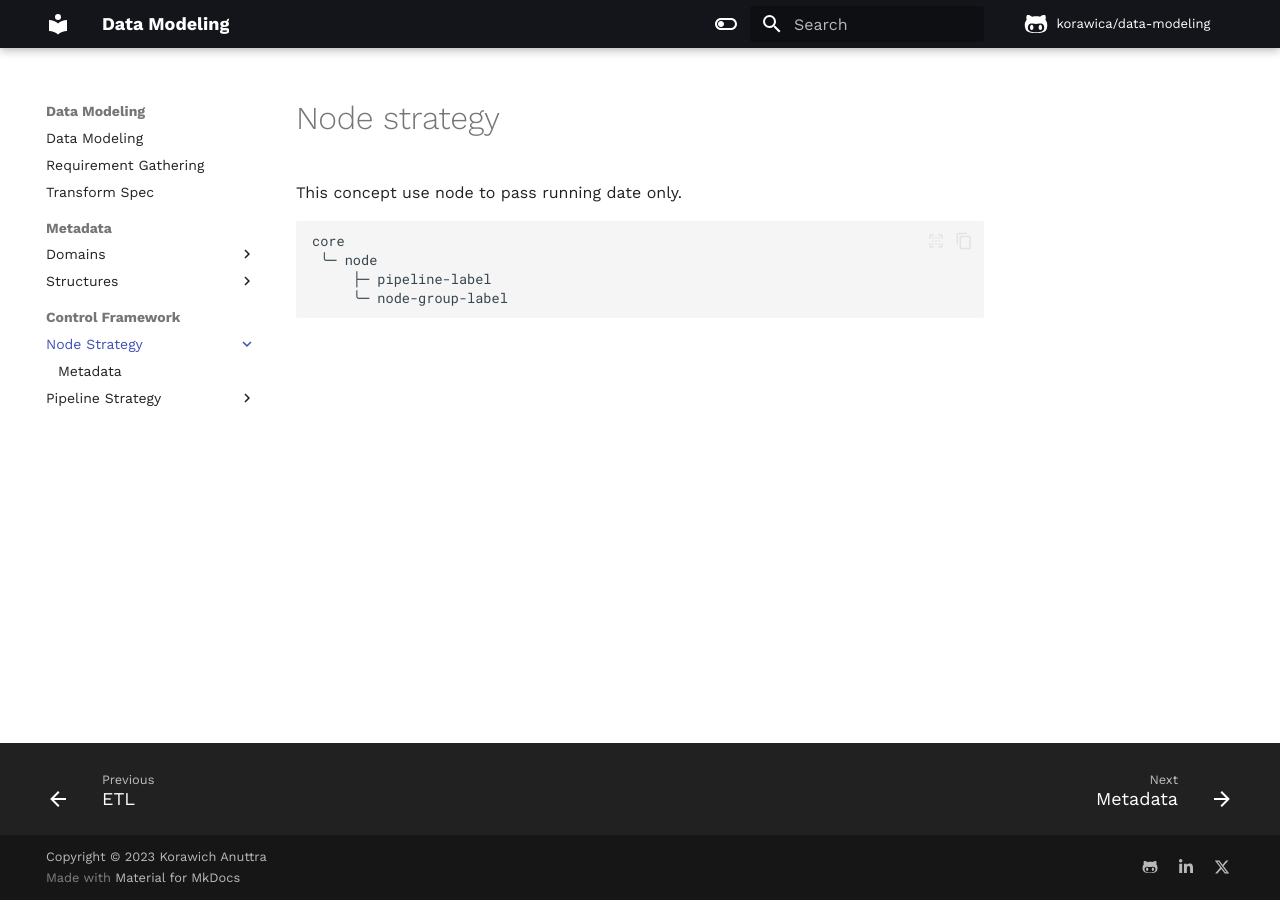
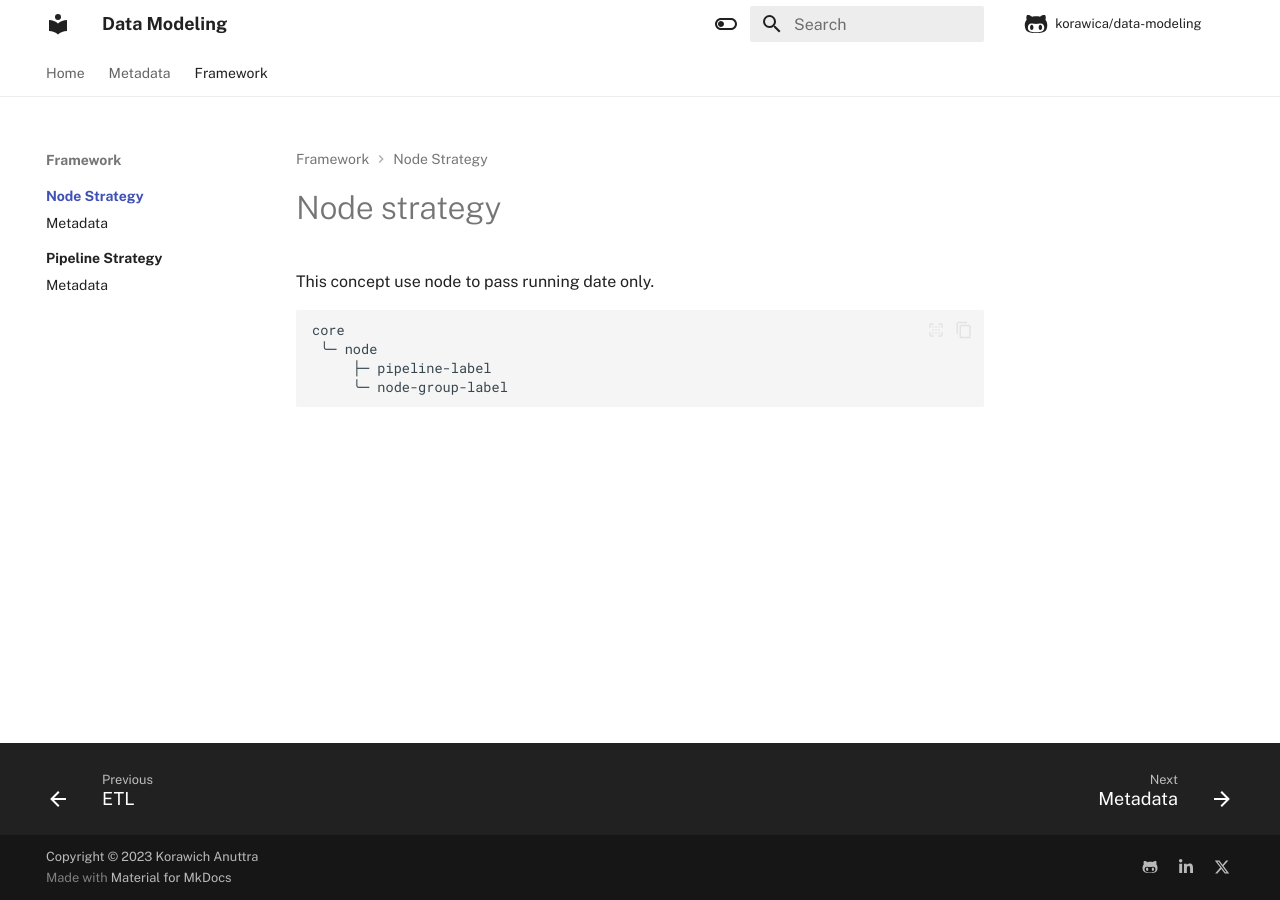
Before and after one commit to korawica/data-modeling, an MkDocs documentation site: the page built from docs/framework/node-strategy/index.md, in a window 1280 px wide. Built offline with MkDocs 1.6.1 and Material for MkDocs 9.7.7, drawn with Linux system fonts in a browser that asks for light colours; comment, search, counter and statistics services are not loaded.

Commit message:
:page_facing_up: docs: update mkdocs config for nav expand.

```diff
--- a/mkdocs.yml
+++ b/mkdocs.yml
@@ -2,36 +2,45 @@ site_name: Data Modeling
 theme:
   name: material
   features:
+    - announce.dismiss
+    - content.code.annotate
+    - content.code.copy
+    - content.code.select
+    - content.tabs.link
+    - content.tooltips
+    - header.autohide
     - navigation.indexes
+    - navigation.expand
+    - navigation.footer
     - navigation.instant
+    - navigation.sections
     - navigation.instant.prefetch
-    - navigation.sections
-    - navigation.footer
-    - search.suggest
+    - navigation.instant.progress
+    - navigation.path
+    - navigation.prune
+    - navigation.tabs
+    - navigation.top
+    - navigation.tracking
     - search.highlight
     - search.share
-    - content.tabs.link
-    - content.code.annotation
-    - content.code.copy
-    - content.code.select
-    - content.footnote.tooltips
-    - content.tooltips
+    - search.suggest
+    - toc.follow
   language: en
   palette:
     - scheme: default
+      primary: white
+      accent: gray
       toggle:
         icon: material/toggle-switch-off-outline
         name: Switch to dark mode
-      primary: black
-      accent: purple
     - scheme: slate
+      primary: grey
+      accent: white
       toggle:
         icon: material/toggle-switch
         name: Switch to light mode
-      primary: blue grey
-      accent: lime
   font:
-    text: Work Sans
+    text: "Public Sans"
     code: Roboto Mono
   icon:
     repo: fontawesome/brands/github-alt
@@ -51,9 +60,11 @@ extra:
       link: https://x.com/korawica
 
 nav:
-  - index.md
-  - Requirement Gathering: requirement-gathering.md
-  - Transform Spec: transform-spec.md
+  - Home:
+    - index.md
+    - Requirement Gathering: requirement-gathering.md
+    - Transform Spec: transform-spec.md
+
   - Metadata:
     - Domains:
         - Customer: metadata/domains/customer.md
@@ -62,13 +73,14 @@ nav:
         - Master: metadata/structures/master.md
         - Transaction: metadata/structures/transaction.md
         - ETL: metadata/structures/etl.md
-  - Control Framework:
+
+  - Framework:
     - Node Strategy:
-        - control-framework/node-strategy/index.md
-        - Metadata: control-framework/node-strategy/metadata.md
+        - framework/node-strategy/index.md
+        - Metadata: framework/node-strategy/metadata.md
     - Pipeline Strategy:
-        - control-framework/pipeline-strategy/index.md
-        - Metadata: control-framework/pipeline-strategy/metadata.md
+        - framework/pipeline-strategy/index.md
+        - Metadata: framework/pipeline-strategy/metadata.md
 
 plugins:
   - awesome-pages
```
Also changed, not shown: docs/framework/node-strategy/index.md (renamed from docs/control-framework/node-strategy/index.md), docs/framework/node-strategy/metadata.md (renamed from docs/control-framework/node-strategy/metadata.md), docs/framework/pipeline-strategy/index.md (renamed from docs/control-framework/pipeline-strategy/index.md), docs/framework/pipeline-strategy/metadata.md (renamed from docs/control-framework/pipeline-strategy/metadata.md).
